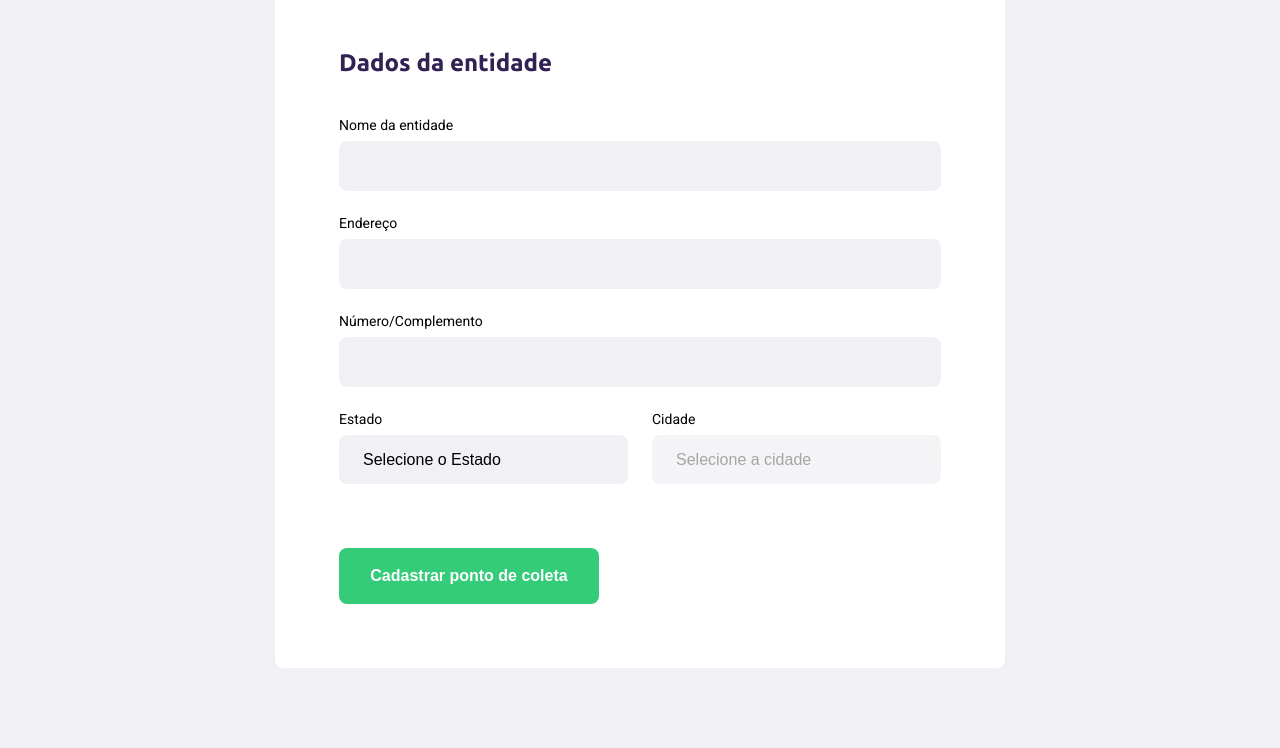
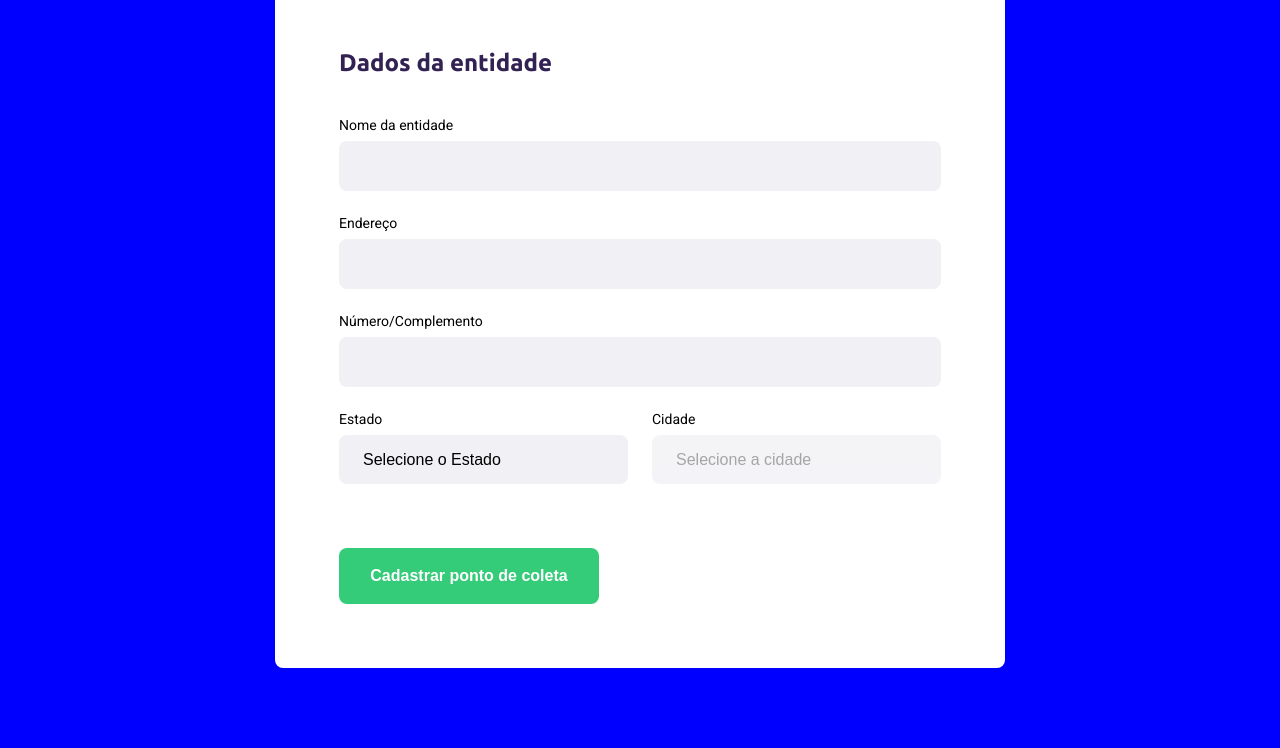
Before and after one commit to SanzioWesley/Ecoleta, a plain HTML site: page create-point.html in a window 1280 px wide. Shown: the part 293-1041 px from the top of the page. Drawn offline with Linux system fonts and the light colour scheme; no server answers; files whose address does not match are found by name.

Commit message:
!q :q! x X X

```diff
--- a/styles/create-point.css
+++ b/styles/create-point.css
@@ -1,3 +1,7 @@
+body {
+    background-color: blue;
+}
+
 #page-create-point {
    width: 90%;
    max-width: 1100px;
```
Also changed, not shown: index.html (+1 -1 lines).
